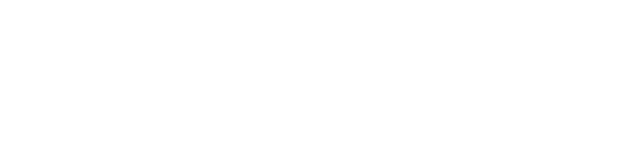
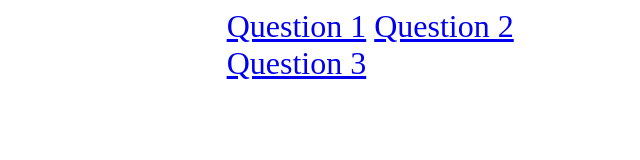
Before and after one commit to junkbiin/practice-test-two, a plain HTML site: page index.html in a window 1280 px wide. Shown: the whole page, without its empty margins (640-1280 px from the left). Drawn offline with nearby package versions, Linux system fonts and the light colour scheme.

Commit message:
trying to link sites

```diff
--- a/index.html
+++ b/index.html
@@ -15,7 +15,14 @@
 <body>
     <main class="row">
     <section class="col-md-8"><x-markdown2html src="README.md"></x-markdown2html></section>
-    <section class="col-md-4"><x-sitemap class="col-md-4"/></section>
+    <section class="col-md-4">
+        <nav="Practice test questions">
+            <a href="q1.html">Question 1</a>
+            <a href="q2.html">Question 2</a>
+            <a href="q3.html">Question 3</a>
+        </nav>
+        <x-sitemap class="col-md-4"></x-sitemap>
+    </section>
     </main>
     <script src="https://custom-element.pages.dev/custom-element.js" crossorigin="anonymous"></script>
 </body>
```
